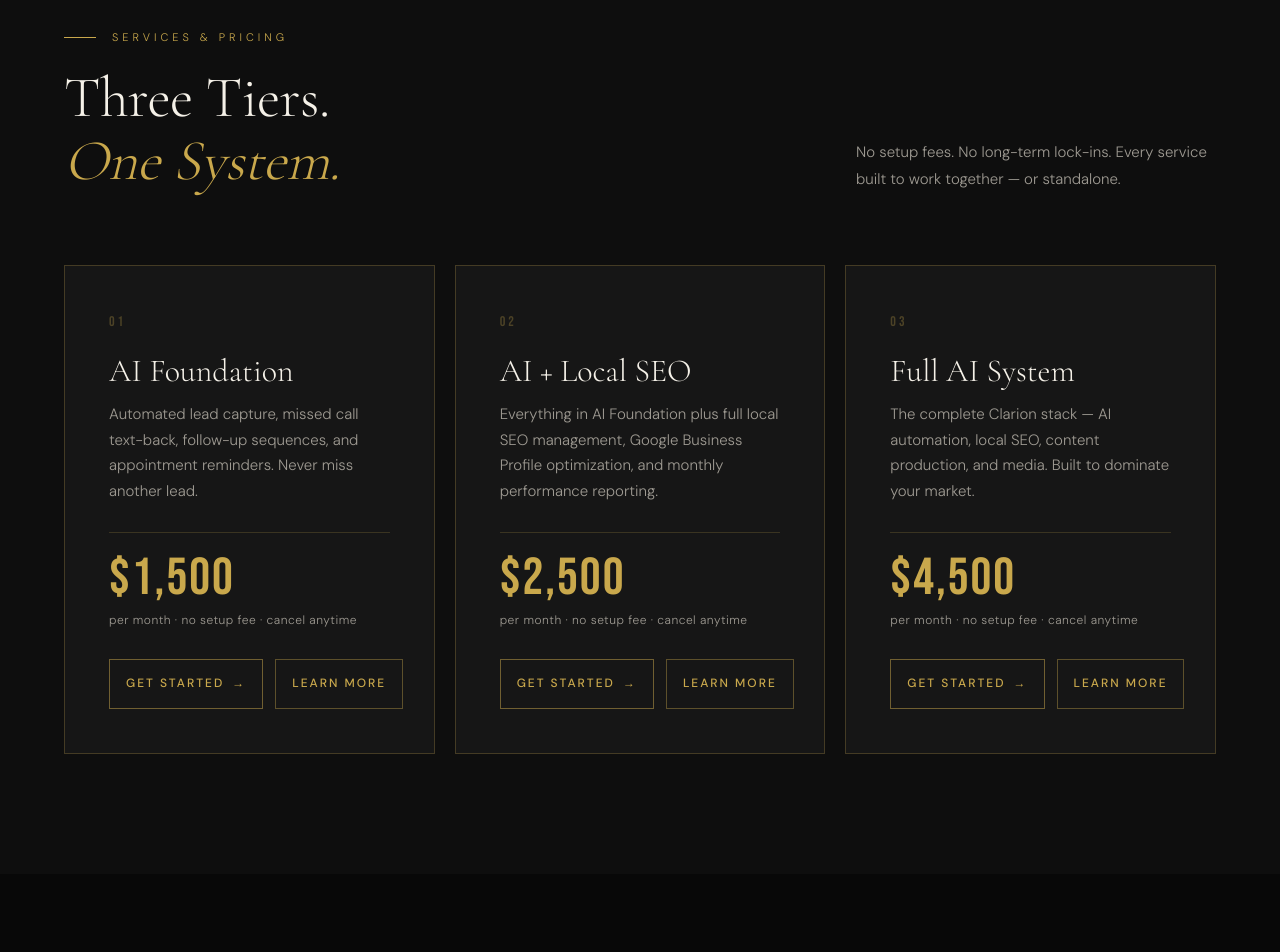
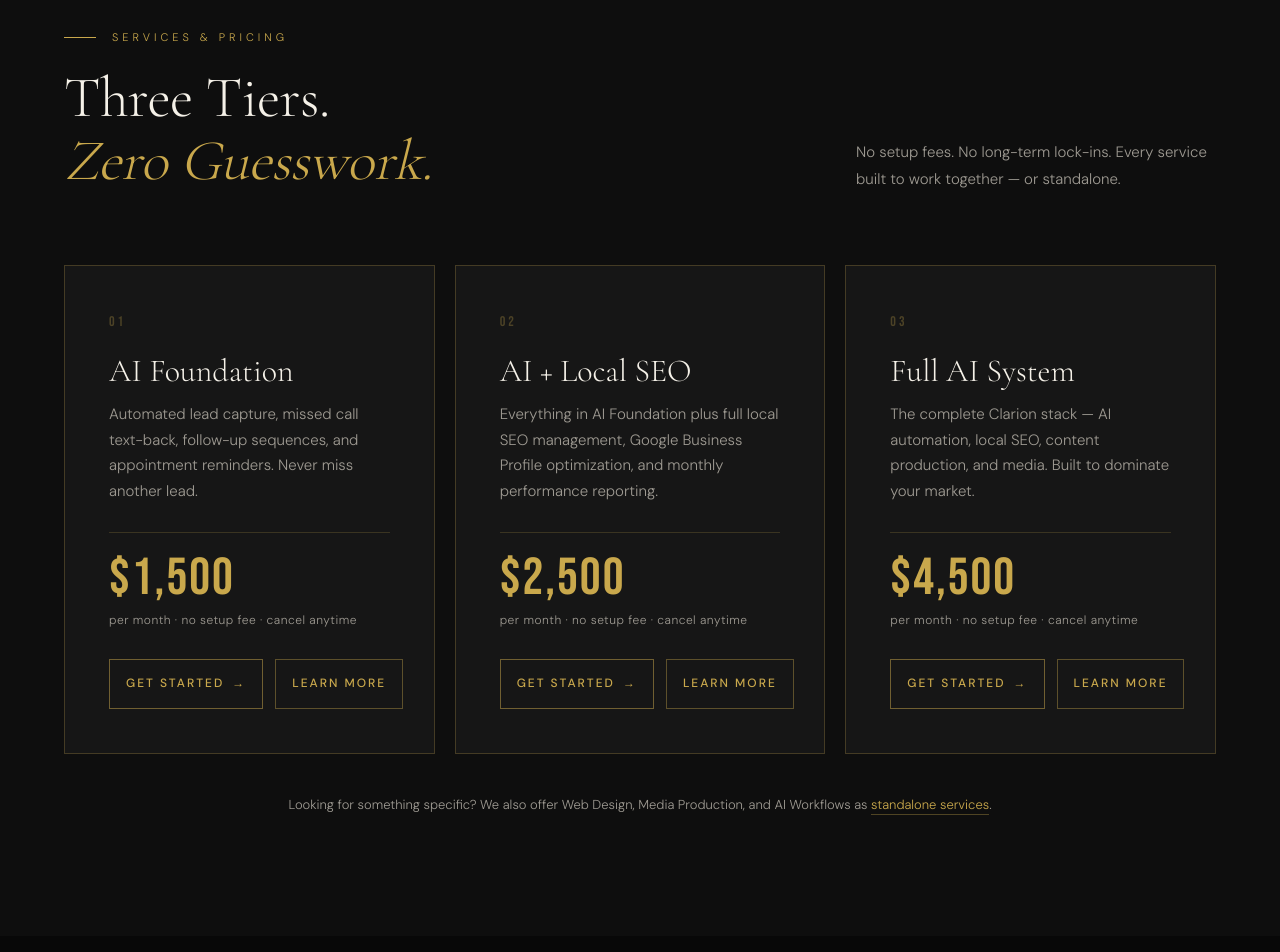
Before and after one commit to clarsol/clarion_solutions, a Next.js app: page / in a window 1280 px wide. Shown: the part 960-1912 px from the top of the page. Built offline with nearby package versions, Linux system fonts and the light colour scheme.

Commit message:
little fixes

```diff
--- a/src/components/ServicesPricingSection.jsx
+++ b/src/components/ServicesPricingSection.jsx
@@ -230,7 +230,7 @@
         >
           Three Tiers.
           <br />
-          <em style={{ fontStyle: "italic", color: "#C9A84C" }}>One System.</em>
+          <em style={{ fontStyle: "italic", color: "#C9A84C" }}>Zero Guesswork.</em>
         </h2>
         <p
           ref={noteRef}
@@ -253,6 +253,19 @@
           <ServiceCard key={s.num} service={s} delay={delays[i]} />
         ))}
       </div>
+
+      <p style={{ textAlign: "center", marginTop: "40px", fontSize: "13px", color: "#9E9A92", lineHeight: 1.7 }}>
+        Looking for something specific? We also offer Web Design, Media Production, and AI Workflows as{" "}
+        <a
+          href="/services"
+          style={{ color: "#C9A84C", textDecoration: "none", borderBottom: "1px solid rgba(201,168,76,0.35)", paddingBottom: "1px", transition: "border-color 0.2s" }}
+          onMouseEnter={e => { e.currentTarget.style.borderColor = "#C9A84C"; }}
+          onMouseLeave={e => { e.currentTarget.style.borderColor = "rgba(201,168,76,0.35)"; }}
+        >
+          standalone services
+        </a>
+        .
+      </p>
     </section>
   );
 }
```
